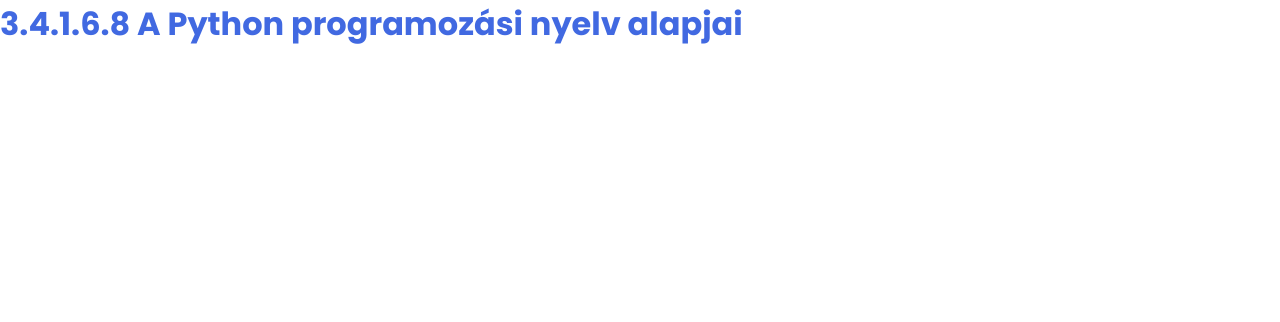
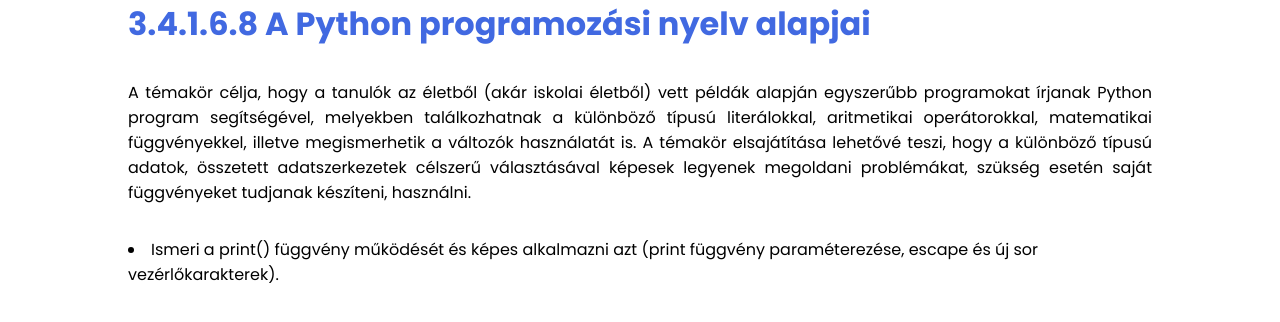
Before and after one commit to 10-A-Info/Python_osszefoglalo, a plain HTML site: page index.html in a window 1280 px wide. Drawn offline with Linux system fonts and the light colour scheme.

Commit message:
Második commit

```diff
--- a/css/sass/_base.scss
+++ b/css/sass/_base.scss
@@ -5,6 +5,9 @@
 }
 
 body {
-  color: $alapszin;
   font-family: $poppins;
 }
+
+ul {
+  list-style-position: inside;
+}
--- /dev/null
+++ b/css/sass/components/_tarto.scss
@@ -0,0 +1,31 @@
+.tarto {
+  margin: auto;
+  width: 80vw;
+
+  h1,
+  h2 {
+    color: $alapszin;
+  }
+
+  p {
+    margin-bottom: 2em;
+    margin-top: 2em;
+    text-align: justify;
+  }
+
+  a {
+    color: black;
+    text-decoration: none;
+
+    &:visited {
+      text-decoration: none;
+    }
+  }
+
+  .pelda {
+    border: 1px solid $alapszin;
+    box-shadow: 2px 2px 2px $alapszin;
+    font-size: 1.5em;
+    width: 50vw;
+  }
+}
--- a/css/stilus.scss
+++ b/css/stilus.scss
@@ -1,2 +1,5 @@
 @import "./sass/variables";
 @import "./sass/base";
+
+// components
+@import "./sass/components/tarto";
--- a/index.html
+++ b/index.html
@@ -3,12 +3,35 @@
   <head>
     <meta charset="UTF-8" />
     <meta name="viewport" content="width=device-width, initial-scale=1.0" />
+    <link
+      rel="shortcut icon"
+      href="./kepek/szbi_logo.png"
+      type="image/x-icon"
+    />
     <link rel="stylesheet" href="./css/stilus.css" />
-    <title>Document</title>
+    <title>Python</title>
   </head>
   <body>
-    <div class="container">
+    <div class="tarto">
       <h1>3.4.1.6.8 A Python programozási nyelv alapjai</h1>
+      <p class="leiras">
+        A témakör célja, hogy a tanulók az életből (akár iskolai életből) vett
+        példák alapján egyszerűbb programokat írjanak Python program
+        segítségével, melyekben találkozhatnak a különböző típusú literálokkal,
+        aritmetikai operátorokkal, matematikai függvényekkel, illetve
+        megismerhetik a változók használatát is. A témakör elsajátítása lehetővé
+        teszi, hogy a különböző típusú adatok, összetett adatszerkezetek
+        célszerű választásával képesek legyenek megoldani problémákat, szükség
+        esetén saját függvényeket tudjanak készíteni, használni.
+      </p>
+      <ul>
+        <li>
+          <a href="./html/01.html">
+            Ismeri a print() függvény működését és képes alkalmazni azt (print
+            függvény paraméterezése, escape és új sor vezérlőkarakterek).
+          </a>
+        </li>
+      </ul>
     </div>
   </body>
 </html>
```
Also changed, not shown: html/01.html (added, +28 -0 lines), css/stilus.css, kepek/szbi_logo.png (added), 1 other file.
